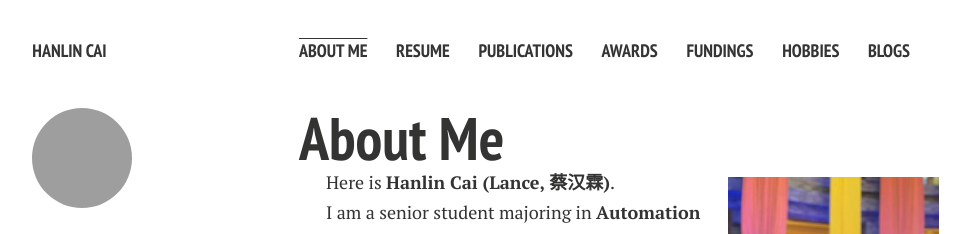
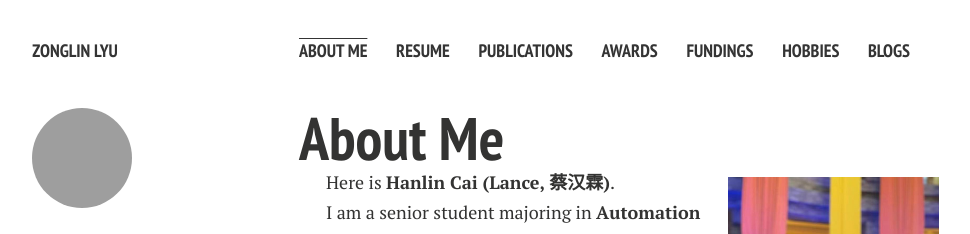
Before and after one commit to ZonglinL/ZonglinL.github.io, a Jekyll site: the page built from index.md, in a window 1280 px wide. Shown: the top 234 px of the page, without its empty margins (21-991 px from the left). Built offline with Jekyll 4.4.1, drawn with Linux system fonts in a browser that asks for light colours; nearby versions of some CDN libraries; comment, search, counter and statistics services are not loaded; a style sheet for code colours, icons or effects is not loaded; our own code applies the rules of GitHub Pages for plain Markdown files.

Commit message:
Update _config.yml

```diff
--- a/_config.yml
+++ b/_config.yml
@@ -1,4 +1,4 @@
-title: Hanlin Cai
+title: Zonglin Lyu
 # tagline: Here is personal website of Hanlin Cai. Powered by Jekyll, based on the Minimal Mistakes theme.
 # description: Two roads diverged in woods, I took the one less traveled by.
 #Comment out url when working locally to resolve base urls correctly
```
